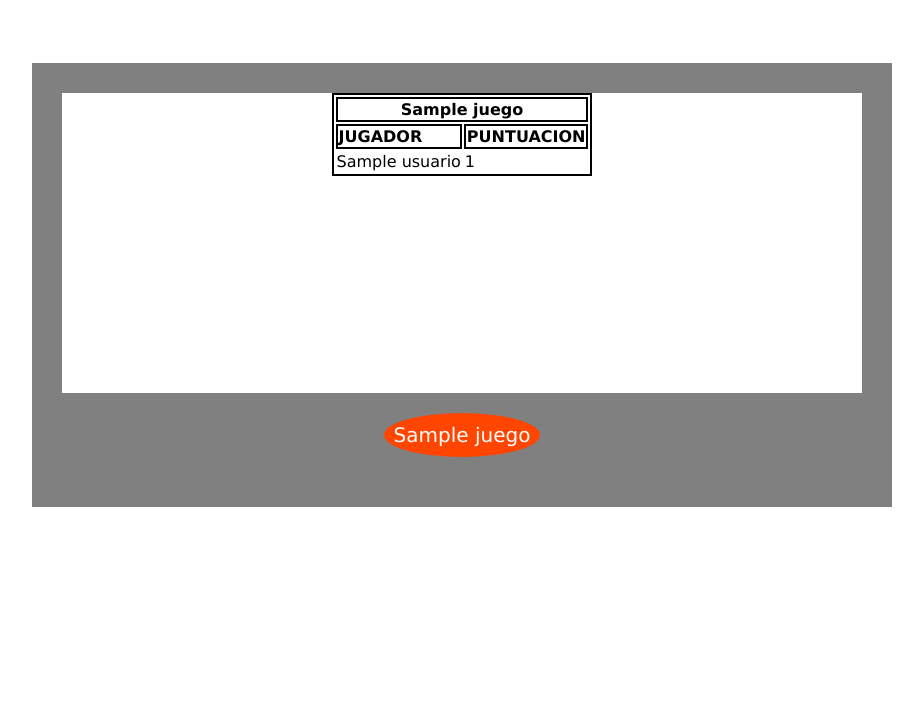
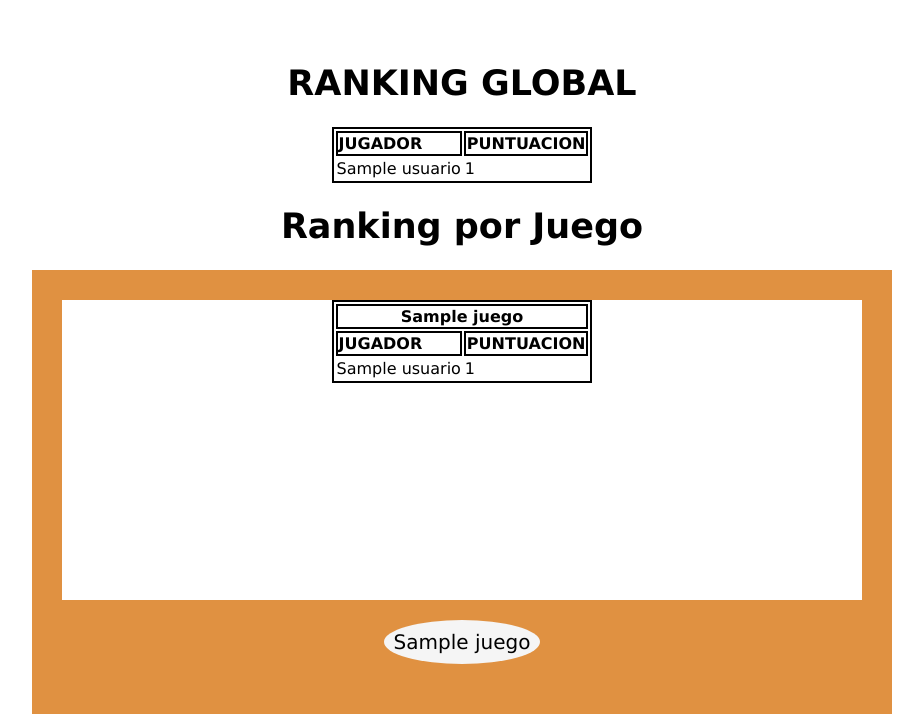
Before and after one commit to Alvaro8gb/ChestNutGames, a PHP site: page /ranking.php in a window 1280 px wide. Shown: the part 76-800 px from the top of the page, without its empty margins (178-1101 px from the left). Run offline with PHP 8.4, Linux system fonts and the light colour scheme; tables that the repository leaves empty hold one stand-in row (values such as "Sample post").

Commit message:
fin de ranking, acabau

```diff
--- a/css/ranking.css
+++ b/css/ranking.css
@@ -1,7 +1,7 @@
 
   .container{
     margin: auto;
-    background-color: gray;
+    background-color: #e09141;
     width: 800px;
     padding: 30px;
   }
@@ -55,9 +55,9 @@
 
   .menu li a{
     display: inline-block;
-    color: white;
+    color: black;
     text-decoration: none;
-    background-color: orangered;
+    background-color: whitesmoke;
     padding: 10px;
     font-size: 20px;
     border-radius: 100%;
--- a/ranking.php
+++ b/ranking.php
@@ -20,6 +20,32 @@ $contenidoPrincipal = <<<EOS
         <link rel="stylesheet" type="text/css" href="css/ranking.css" />
 </head>
 <body>
+<div>
+   <h1> RANKING GLOBAL </h1>
+    <table>
+      <tr>
+      <th>JUGADOR</th>
+      <th>PUNTUACION</th>
+      </tr>
+EOS;
+$sql = sprintf("SELECT IdJugador, Puntuacion FROM ranking GROUP BY IdJugador");
+  $consulta = @mysqli_query($conn, $sql);
+
+  while($fila = @mysqli_fetch_array($consulta)){
+    $sql2 = sprintf("SELECT  nombreUsuario FROM usuarios WHERE id = '%s'", $conn->real_escape_string($fila["IdJugador"]));
+    $consulta2 = @mysqli_query($conn, $sql2);
+    $fila2 = @mysqli_fetch_array($consulta2);
+    $contenidoPrincipal .= <<<EOS
+      <tr>
+      <td>{$fila2["nombreUsuario"]}</td>
+      <td>{$fila["Puntuacion"]}</td>
+      </tr>
+    EOS;
+  }
+$contenidoPrincipal .= <<<EOS
+</table>
+</div>
+<h1> Ranking por Juego </h1>
 <div class="container">
   <ul class="slider">
 EOS;
@@ -30,8 +56,6 @@ EOS;
 
       $sql = sprintf("SELECT IdJugador, Puntuacion FROM ranking WHERE IdJuego = '%s'", $conn->real_escape_string($id_juego));
       $consulta = @mysqli_query($conn, $sql);
-      $fila = @mysqli_fetch_array($consulta);
-      $i = 0;
 
       $contenidoPrincipal .= <<<EOS
       <li id= {$id_juego}>
@@ -44,7 +68,7 @@ EOS;
           </tr>
       EOS;
 
-       while($i < $consulta->num_rows){
+       while($fila = @mysqli_fetch_array($consulta)){
         $sql2 = sprintf("SELECT  nombreUsuario FROM usuarios WHERE id = '%s'", $conn->real_escape_string($fila["IdJugador"]));
         $consulta2 = @mysqli_query($conn, $sql2);
         $fila2 = @mysqli_fetch_array($consulta2);
@@ -54,7 +78,6 @@ EOS;
           <td>{$fila["Puntuacion"]}</td>
           </tr>
        EOS;
-       $i++;
        }
       $contenidoPrincipal .= <<<EOS
         </table>
@@ -85,32 +108,8 @@ EOS;
 $contenidoPrincipal .= <<<EOS
    </ul>
    </div>
+   </body>
 EOS;
-
-/*
-$sql = sprintf("SELECT IdJugador, Puntuacion FROM ranking WHERE IdJuego = '%s'", $conn->real_escape_string($jueg));
-$consulta = @mysqli_query($conn, $sql);
-
-$contenidoPrincipal .= <<<EOS
-        <table id= {$jueg}>
-    EOS;
-    while($fila = @mysqli_fetch_array($consulta)){
-            $contenidoPrincipal .= <<<EOS
-                <tr>
-                <td>{$fila["IdJugador"]}</td>
-                <td>{$fila["Puntuacion"]}</td>
-                </tr>
-            EOS;
-
-    }
-
-    $contenidoPrincipal .= <<<EOS
-    </table>
-  EOS;
- */
-$contenidoPrincipal .= <<<EOS
-      </body>
-  EOS;
 
 
 require __DIR__.'/includes/plantillas/plantilla.php';
```
